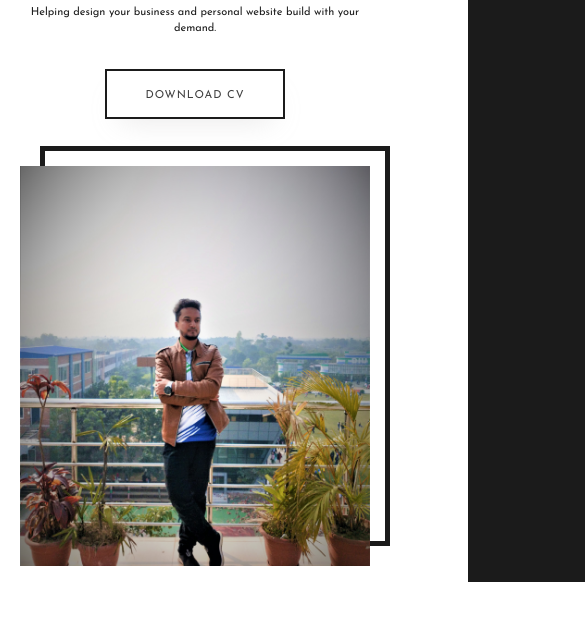
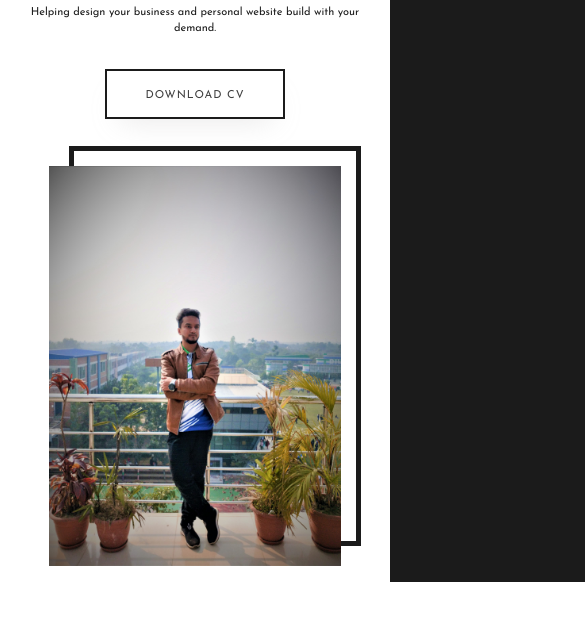
Before and after one commit to mdsowrov2020/my_folio, a website: page index.html in a window 390 px wide. Shown: the part 153-774 px from the top of the page, 585 px wide, since content can reach past the window. Drawn offline with nearby package versions, Linux system fonts and the light colour scheme.

Commit message:
scroll issue

```diff
--- a/css/layout/_banner.scss
+++ b/css/layout/_banner.scss
@@ -4,9 +4,7 @@
     // background-color: #2155CD;
     position: relative;
     z-index: 1;
-    @include mobile {
-        height: 100%;
-      }
+
     &__slider{
         position: absolute;
         top: 0;
@@ -51,6 +49,10 @@
         // margin: auto;
         position: relative;
         z-index: 1;
+        @include mobile {
+           height: 380;
+           width: 80%;
+          }
         &::after{
             position: absolute;
             content: '';
@@ -68,4 +70,7 @@
             object-fit: cover;
         }
     }
+    @include mobile {
+        height: 100%;
+      }
 }
--- a/css/stye.scss
+++ b/css/stye.scss
@@ -1,12 +1,22 @@
 // @import url('https://fonts.googleapis.com/css2?family=Poppins:wght@200;300;400;500;600;700;800;900&display=swap');
 @import url('https://fonts.googleapis.com/css2?family=Josefin+Sans:wght@200;400;700&family=Poppins:wght@200;300;400;500;600;700;800;900&display=swap');
+
 @import './abstract/variable';
 @import './abstract/mixins';
 @import './layout/navbar';
 @import './layout/banner';
 @import './components/button';
+
 body {
   overflow: hidden;
+  overflow-x: hidden !important;
   // font-family: 'Poppins', sans-serif;
   font-family: 'Josefin Sans', sans-serif;
+  margin: 0;
+  padding: 0;
+  outline: 0;
+  @include mobile {
+    overflow: hidden !important;
+    overflow-x: hidden !important;
+   }
 }
--- a/js/script.js
+++ b/js/script.js
@@ -3,9 +3,9 @@ const slider = document.querySelector('.hero__slider');
 const prof__img = document.querySelector('.hero__profile');
 const hero__info = document.querySelector('.hero__info');
 
-gsap.from('.header', { duration: 1, y: '-100%', ease: Power2.easeInOut });
+gsap.from('.header', { duration: 1, y: '100%', ease: Power2.easeInOut });
 
-gsap.to(slider, { duration: 1, x: '120%', ease: Power2.easeIn });
+gsap.to(slider, { duration: 1, x: '100%', ease: Power2.easeIn });
 gsap.from(hero__info, { duration: 2, x: '-180%', ease: Power2.easeInOut });
 gsap.from(prof__img, { duration: 2, x: '180%', ease: Power2.easeInOut });
 
```
Also changed, not shown: dist/css/stye.css.
